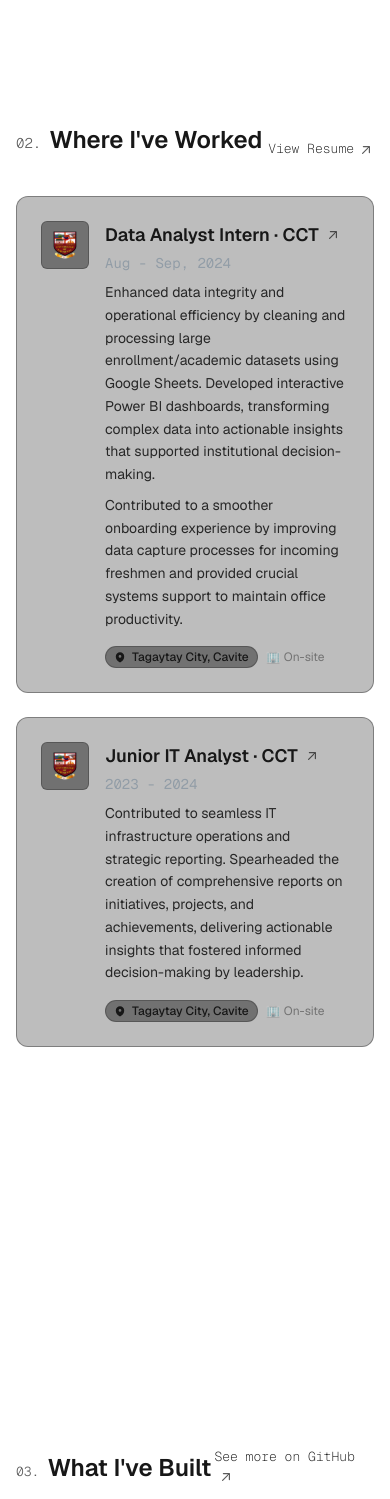
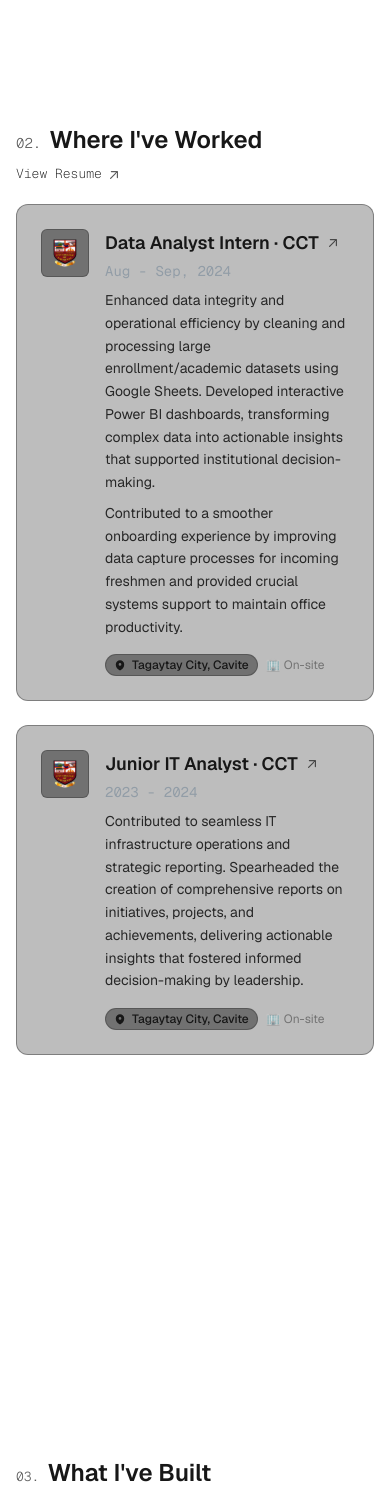
Before and after one commit to JeroldGomez/jerold-gomez-portfolio, a Next.js app: page / in a window 390 px wide. Shown: the part 2220-3719 px from the top of the page. Built offline with nearby package versions, Linux system fonts and the light colour scheme.

Commit message:
Update page.tsx

```diff
--- a/app/page.tsx
+++ b/app/page.tsx
@@ -220,8 +220,8 @@ export default function Home() {
             transition={{ duration: 0.6 }}
           >
 
-          <div className="flex items-center justify-between mb-5">
-            <h2 className="text-2xl sm:text-2xl font-semibold font-[family-name:var(--font-geist-sans)] mb-5">
+          <div className="flex flex-col md:flex-row md:items-center md:justify-between mb-5 gap-2 md:gap-0">
+            <h2 className="text-2xl sm:text-2xl font-semibold font-[family-name:var(--font-geist-sans)]">
             <span className="text-sm font-light font-[family-name:var(--font-geist-mono)] mr-2 opacity-70">
               02.
             </span>
@@ -281,7 +281,7 @@ export default function Home() {
           viewport={{ once: true }}
           transition={{ duration: 0.6 }}
         >
-          <div className="flex items-center justify-between mb-5 " id="projects">
+          <div className="flex flex-col md:flex-row md:items-center md:justify-between mb-5 gap-2 md:gap-0">
             <h2 className="text-2xl sm:text-2xl font-semibold font-[family-name:var(--font-geist-sans)]">
               <span className="text-[13px] font-light font-[family-name:var(--font-geist-mono)] mr-2 opacity-70">
                 03.
```
